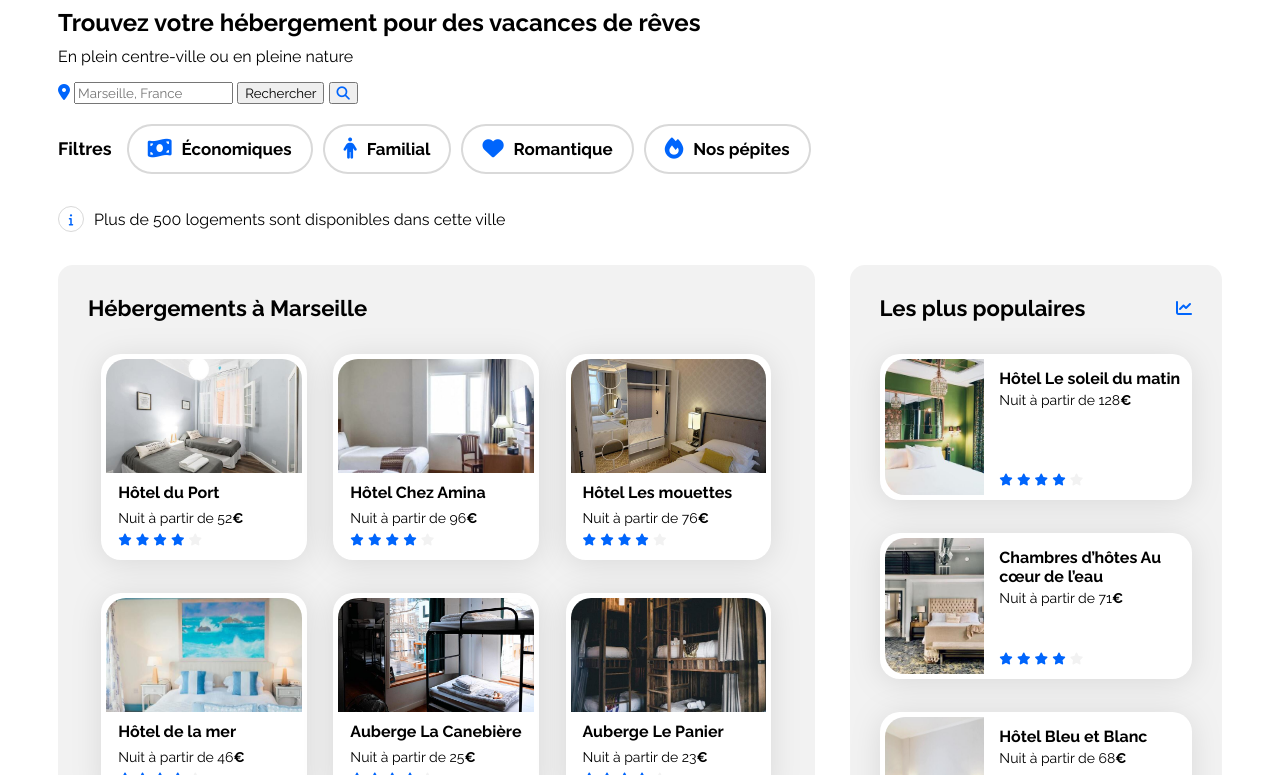
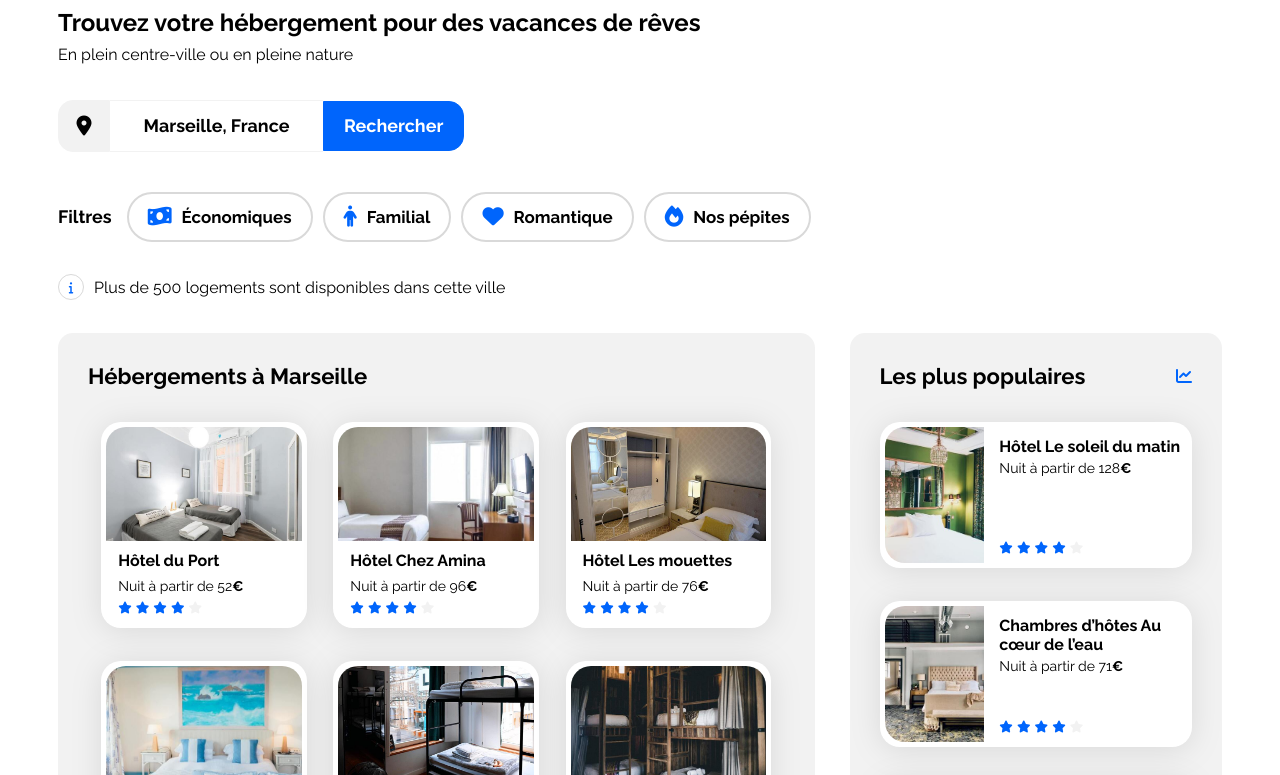
Before and after one commit to Crash91fr/Projet2_Booki, a plain HTML site: page index.html in a window 1280 px wide. Shown: the part 103-878 px from the top of the page. Drawn offline with Linux system fonts and the light colour scheme.

Commit message:
CSS et HTML version Desktop

```diff
--- a/css/style.css
+++ b/css/style.css
@@ -70,6 +70,16 @@ a {
     color: var(--main-bg-color);
 }
 
+input::placeholder {
+    color: black;
+    opacity: 1;
+    font-weight: 700;
+}
+
+input:focus::placeholder {
+    opacity: 0.1;
+}
+
 /****** Header ***********/
 
 header {
@@ -79,7 +89,7 @@ header {
 
 header img {
     height: 19px;
-    padding: 30px 50px 30px 50px;
+    padding: 30px 0px 30px 0px;
 }
 
 header nav {
@@ -102,10 +112,11 @@ header nav a:hover {
 .intro {
     display: flex;
     flex-direction: column;
+    margin-bottom: 20px;
 }
 
 .intro h1 {
-    margin-bottom: 10px;
+    margin-bottom: 8px;
 }
 
 .intro p {
@@ -115,7 +126,56 @@ header nav a:hover {
 /****** Search Bar ***********/
 
 .search-bar {
-    margin-bottom: 20px;
+    margin-bottom: 40px;
+    display: flex;
+    justify-content: flex-start;
+}
+
+.search-bar form {
+    display: flex;
+    align-items: center;
+}
+
+.search-bar i {
+    border: solid 1px var(--main-bg-color);
+    border-top-left-radius: 15px;
+    border-bottom-left-radius: 15px;
+    height: 50px;
+    width: 50px;
+    display: flex;
+    justify-content: center;
+    align-items: center;
+    color: black;
+    background-color: var(--main-bg-color);
+}
+
+.search-bar input {
+    text-align: center;
+    margin: 0;
+    padding: 0;
+    height: 50px;
+    border-top: solid 1px var(--main-bg-color);
+    border-bottom: solid 1px var(--main-bg-color);
+    border-right: none;
+    border-left: none;
+    font-size: 1.12em;
+    font-weight: 700;
+}
+
+.search-bar .search-button-mobile {
+    display: none;
+}
+
+.search-bar .search-button-desktop {
+    height: 50px;
+    color: white;
+    background-color: var(--main-color);
+    border: solid 1px var(--main-color);
+    border-top-right-radius: 15px;
+    border-bottom-right-radius: 15px;
+    font-size: 1.12em;
+    font-weight: 700;
+    padding: 0px 20px 0px 20px;
 }
 
 /****** Filtres ***********/
--- a/index.html
+++ b/index.html
@@ -5,7 +5,7 @@
     <meta charset="UTF-8">
     <meta name="viewport" content="width=device-width, initial-scale=1.0">
     <meta name="description" content="Moteur de recherche pour Hébergements et Activités de vacances">
-    <title>Booki</title>
+    <title>Booki</title> <!--Welcome to Booki-->
     <link rel="preconnect" href="https://fonts.googleapis.com">
     <link rel="preconnect" href="https://fonts.gstatic.com" crossorigin>
     <link href="https://fonts.googleapis.com/css2?family=Raleway:wght@400;500;700&display=swap" rel="stylesheet">
@@ -37,8 +37,8 @@
                 </div>
                 <div class="search-bar">
                     <form action="#" method="post">
-                        <i class="fa-solid fa-location-dot"></i>
-                        <input type="text" name="search-input" placeholder="Marseille, France">
+                        <i class="fa-solid fa-location-dot fa-lg"></i>
+                        <input type="text" name="ville-pays" placeholder="Marseille, France">
                             <button class="search-button-desktop">Rechercher</button>
                             <button class="search-button-mobile"><i class="fa-solid fa-magnifying-glass"></i></button>
                     </form>
```
